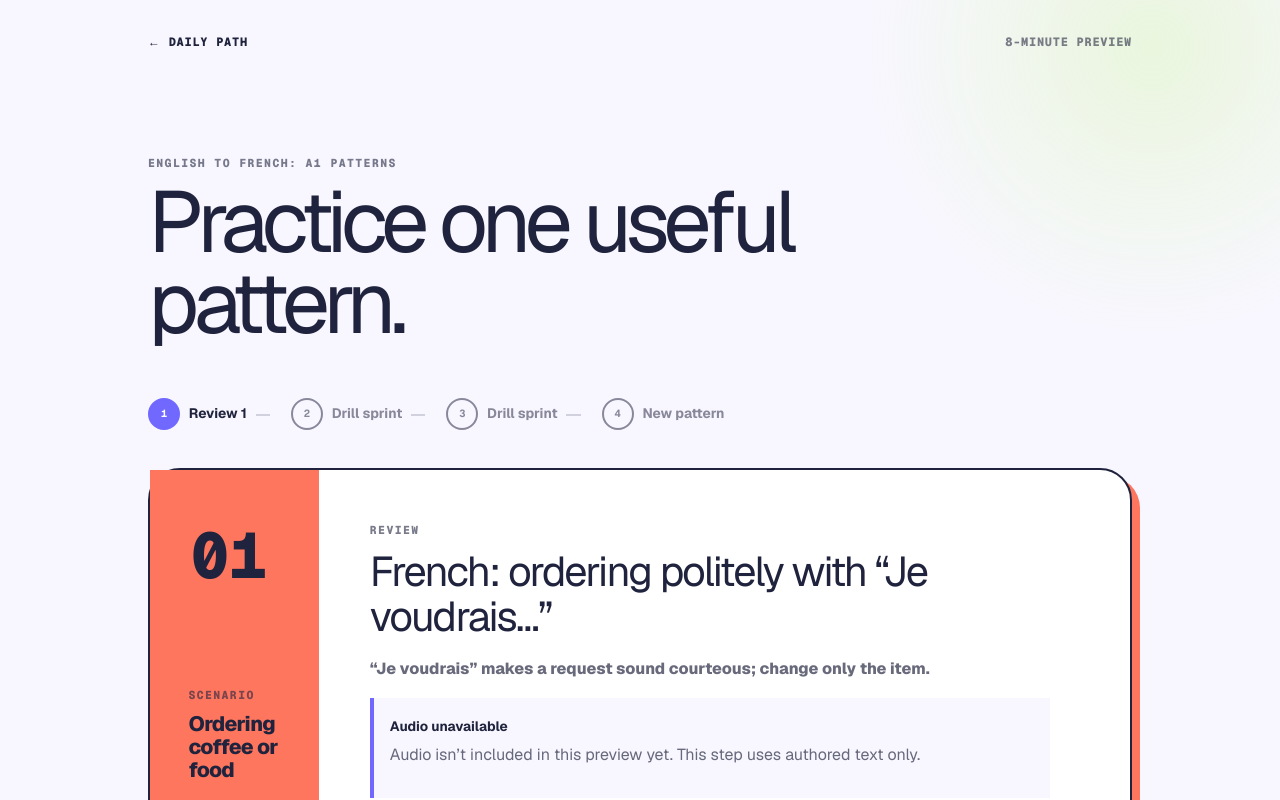
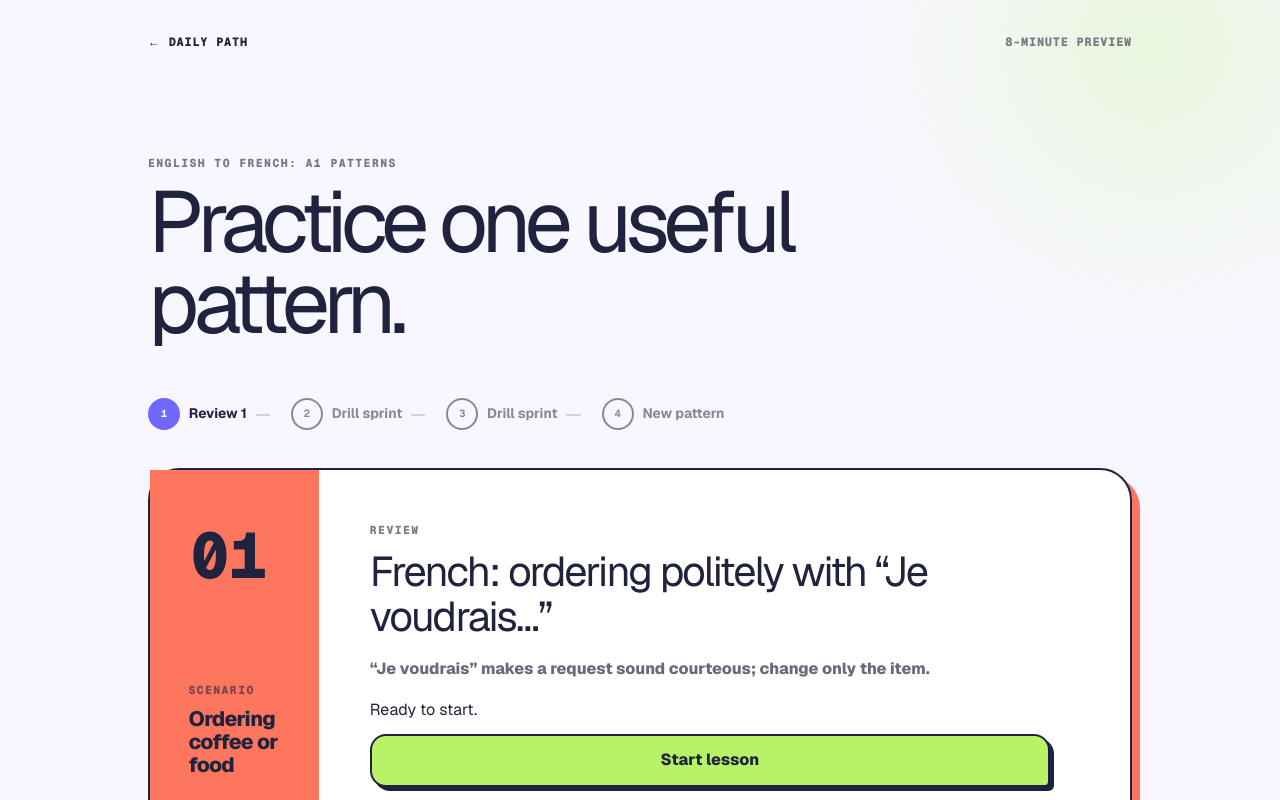
Before and after one commit to sleuthy-sloth/VerbaLibera, a Next.js app: page /learn/english-to-french in a window 1280 px wide. Shown: the top 800 px of the page. Built offline with nearby package versions, Linux system fonts and the light colour scheme.

Commit message:
feat: play French ordering pilot audio

```diff
--- a/src/components/session/GuidedSession.tsx
+++ b/src/components/session/GuidedSession.tsx
@@ -2,6 +2,8 @@
 
 import Link from 'next/link';
 import { useEffect, useRef, useState } from 'react';
+import { AudioPlayer, type AudioSegment } from '@/components/audio/AudioPlayer';
+import { hasUnavailableAudio } from '@/components/audio/audio-availability';
 import { initialCourses } from '@/features/curriculum/fixture';
 import type { SessionStepKind } from '@/features/session/compose-session';
 import { resolveSessionContent } from '@/features/session/resolve-session-content';
@@ -85,6 +87,14 @@
   }
 
   const activeContent = resolved!;
+  const activeAudioSegments: readonly AudioSegment[] = resolved?.concept.audioSegments.map((segment) => ({
+    id: segment.id,
+    url: segment.audioUrl,
+    type: segment.type.toLowerCase() as AudioSegment['type'],
+    pauseAfter: segment.pauseAfter,
+    transcript: segment.transcript,
+  })) ?? [];
+  const hasPlayableAudio = activeAudioSegments.length > 0 && !hasUnavailableAudio(activeAudioSegments);
   const stepValue = isComplete ? sessionSteps.length : stepIndex + 1;
   const stepLabel = isComplete
     ? `${sessionSteps.length} of ${sessionSteps.length} steps complete`
@@ -170,10 +180,16 @@
             <p className={styles.eyebrow}>{stepNames[activeStep.kind]}</p>
             <h2 id="active-step-title">{activeContent.concept.title}</h2>
             <p className={styles.notice}>{activeContent.concept.notice}</p>
-            <div className={styles.audioNotice} role="note">
-              <strong>Audio unavailable</strong>
-              <p>Audio isn’t included in this preview yet. This step uses authored text only.</p>
-            </div>
+            {hasPlayableAudio ? (
+              <div className={styles.audioPlayer}>
+                <AudioPlayer segments={activeAudioSegments} />
+              </div>
+            ) : (
+              <div className={styles.audioNotice} role="note">
+                <strong>Audio unavailable</strong>
+                <p>Audio isn’t included in this preview yet. This step uses authored text only.</p>
+              </div>
+            )}
             {activeStep.kind === 'NEW_PATTERN' ? (
               <>
                 <p className={styles.prompt}>{activeContent.concept.modelDialogue.prompt}</p>
--- a/src/components/session/session.module.css
+++ b/src/components/session/session.module.css
@@ -227,6 +227,11 @@
   background: var(--cloud);
 }
 
+.audioPlayer {
+  max-width: 680px;
+  margin: 0 0 1.5rem;
+}
+
 .audioNotice > strong {
   font-size: 0.85rem;
 }
--- a/src/features/curriculum/fixture.ts
+++ b/src/features/curriculum/fixture.ts
@@ -1,6 +1,10 @@
 import type { CourseFixture, ConceptFixture, DrillKind } from './types';
 
 const unavailableAudio = (id: string) => `unavailable://original-demo/${id}`;
+const frenchOrderingPilotAudio = {
+  prompt: '/audio/french-ordering/fr-ordering-politely-prompt.wav',
+  answer: '/audio/french-ordering/fr-ordering-politely-answer.wav',
+} as const;
 type PatternSeed = Readonly<{ id: string; scenario: string; notice: string; title: string; explanation: string; prompt: string; answer: string; drillPrompt: string; drillKind: DrillKind; acceptedResponses: readonly string[] }>;
 
 const frenchPatterns: readonly PatternSeed[] = [
@@ -18,15 +22,19 @@
   { id: 'it-pay-politely', scenario: 'Paying', notice: 'A short service request becomes polite with “per favore.”', title: 'Italian: requesting the bill', explanation: 'Use “Il conto, per favore.” to request the bill.', prompt: 'Ask for the bill politely in Italian.', answer: 'Il conto, per favore.', drillPrompt: 'You have the bill; say that you would like to pay by card.', drillKind: 'TRANSFORMATION', acceptedResponses: ['Vorrei pagare con la carta, per favore.'] },
 ];
 
-const makeConcept = (language: string, position: number, seed: PatternSeed): ConceptFixture => ({
+const makeConcept = (language: string, position: number, seed: PatternSeed): ConceptFixture => {
+  const pilotAudio = seed.id === 'fr-ordering-politely' ? frenchOrderingPilotAudio : null;
+
+  return {
   id: seed.id, position, cefrLevel: 'A1', title: seed.title, explanation: seed.explanation, scenario: seed.scenario, notice: seed.notice,
   modelDialogue: { prompt: seed.prompt, answer: seed.answer }, assessmentCriteria: `Say the full ${language} sentence for this travel situation without seeing the answer.`, contentProvenance: 'ORIGINAL',
   audioSegments: [
-    { id: `${seed.id}-prompt`, type: 'PROMPT', position: 1, pauseAfter: true, audioUrl: unavailableAudio(`${seed.id}-prompt`), transcript: seed.prompt, contentProvenance: 'ORIGINAL' },
-    { id: `${seed.id}-answer`, type: 'ANSWER', position: 2, pauseAfter: false, audioUrl: unavailableAudio(`${seed.id}-answer`), transcript: seed.answer, contentProvenance: 'ORIGINAL' },
+    { id: `${seed.id}-prompt`, type: 'PROMPT', position: 1, pauseAfter: true, audioUrl: pilotAudio?.prompt ?? unavailableAudio(`${seed.id}-prompt`), transcript: seed.prompt, contentProvenance: 'ORIGINAL' },
+    { id: `${seed.id}-answer`, type: 'ANSWER', position: 2, pauseAfter: false, audioUrl: pilotAudio?.answer ?? unavailableAudio(`${seed.id}-answer`), transcript: seed.answer, contentProvenance: 'ORIGINAL' },
   ],
   drills: [{ id: `${seed.id}-drill`, conceptId: seed.id, cefrLevel: 'A1', kind: seed.drillKind, prompt: seed.drillPrompt, acceptedResponses: seed.acceptedResponses, recallTarget: seed.acceptedResponses[0] ?? seed.answer, contentProvenance: 'ORIGINAL' }],
-});
+  };
+};
 const makeCourse = (language: string, code: string, patterns: readonly PatternSeed[]): CourseFixture => ({
   slug: `english-to-${language}`, sourceLanguageCode: 'en', targetLanguageCode: code, title: `English to ${language[0]?.toUpperCase()}${language.slice(1)}: A1 patterns`, description: `Original A1 demonstrations for using practical ${language} patterns.`, concepts: patterns.map((pattern, index) => makeConcept(language, index + 1, pattern)),
 });
```
Also changed, not shown: 2 other files (tests, documents, lock files or other folders).
